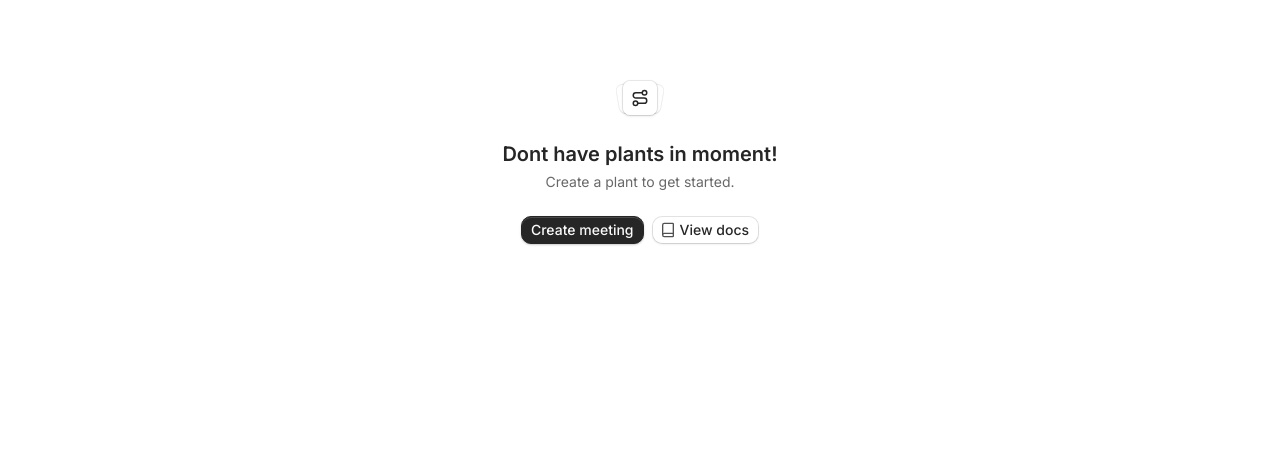
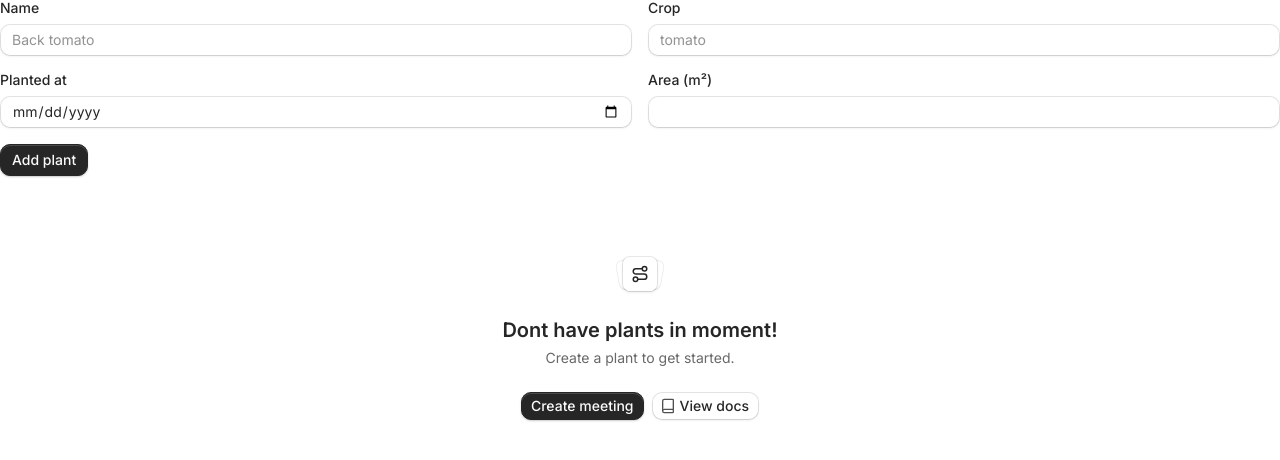
Before and after one commit to osmeninos/garden-log, a Next.js app: page / in a window 1280 px wide. Shown: the top 460 px of the page. Built offline with nearby package versions, Linux system fonts and the light colour scheme.

Commit message:
feat: completing the form stage to carry out the creation stage

```diff
--- a/app/page.tsx
+++ b/app/page.tsx
@@ -3,7 +3,7 @@
 import { useEffect, useState } from "react";
 import PlantForm from "@/components/plant-form/plant-form";
 import PlantsList from "@/components/plant-list/plant-list";
-import { loadPlants } from "@/lib/storage";
+import { loadPlants, savePlants } from "@/lib/storage";
 import type { Plant } from "@/types/plant";
 
 export default function Home() {
@@ -12,9 +12,16 @@ export default function Home() {
 		setPlantItem(loadPlants());
 	}, []);
 
+	function addPlant(plant: Plant) {
+		const next = [...plantItem, plant];
+		setPlantItem(next);
+		savePlants(next);
+	}
 	return (
 		<div>
-			<div>{/* <PlantForm /> */}</div>
+			<div>
+				<PlantForm onAdd={addPlant} />
+			</div>
 			<div>
 				<PlantsList plants={plantItem} />
 			</div>
--- a/components/plant-form/plant-form.tsx
+++ b/components/plant-form/plant-form.tsx
@@ -1,51 +1,55 @@
 "use client";
 
-import { Plant } from "@/types/plant";
+import type React from "react";
+import { Field, FieldLabel } from "@/components/ui/field";
+import { Input } from "@/components/ui/input";
+import type { Plant } from "@/types/plant";
+import { Button } from "../ui/button";
 
-const PlantForm = ({ plants }: { plants: Plant[] }) => {
-	// if (plants.length > 0) {
-	// 	return (
-	// 		<Dialog>
-	// 			<DialogTrigger render={<Button variant="outline" />}>
-	// 				Open Dialog
-	// 			</DialogTrigger>
-	// 			<DialogPopup className="sm:max-w-sm">
-	// 				<DialogHeader>
-	// 					<DialogTitle>Edit profile</DialogTitle>
-	// 					<DialogDescription>
-	// 						Make changes to your profile here. Click save when you&apos;re
-	// 						done.
-	// 					</DialogDescription>
-	// 				</DialogHeader>
-	// 				<Form className="contents">
-	// 					<DialogPanel className="grid gap-4">
-	// 						<Field>
-	// 							<FieldLabel>Name</FieldLabel>
-	// 							<Input defaultValue="Margaret Welsh" type="text" />
-	// 						</Field>
-	// 						<Field>
-	// 							<FieldLabel>Username</FieldLabel>
-	// 							<Input defaultValue="@maggie.welsh" type="text" />
-	// 						</Field>
-	// 					</DialogPanel>
-	// 					<DialogFooter>
-	// 						<DialogClose render={<Button variant="ghost" />}>
-	// 							Cancel
-	// 						</DialogClose>
-	// 						<Button type="submit">Save</Button>
-	// 					</DialogFooter>
-	// 				</Form>
-	// 			</DialogPopup>
-	// 		</Dialog>
-	// 	);
-	// }
+const PlantForm = ({ onAdd }: { onAdd: (plant: Plant) => void }) => {
+	function handleSubmit(e: React.FormEvent<HTMLFormElement>) {
+		e.preventDefault();
+		const form = e.currentTarget;
+		const data = new FormData(form);
+
+		onAdd({
+			id: crypto.randomUUID(),
+			name: String(data.get("name")),
+			crop: String(data.get("crop")),
+			plantedAt: String(data.get("plantedAt")),
+			area: Number(data.get("area")),
+		});
+
+		form.reset();
+	}
+
 	return (
 		<div>
-			<div>
-				{/* {plants.map((plants) => ( */}
-				{/* // <Card key={plants.id}>{plants.name}</Card> */}
-				{/* // ))} */}
-			</div>
+			<form className="grid gap-4 sm:grid-cols-2" onSubmit={handleSubmit}>
+				<Field>
+					<FieldLabel>Name</FieldLabel>
+					<Input name="name" placeholder="Back tomato" required type="text" />
+				</Field>
+
+				<Field>
+					<FieldLabel>Crop</FieldLabel>
+					<Input name="crop" placeholder="tomato" required type="text" />
+				</Field>
+
+				<Field>
+					<FieldLabel>Planted at</FieldLabel>
+					<Input name="plantedAt" required type="date" />
+				</Field>
+
+				<Field>
+					<FieldLabel>Area (m²)</FieldLabel>
+					<Input min="0" name="area" required step="0.1" type="number" />
+				</Field>
+
+				<div className="sm:col-span-2">
+					<Button type="submit">Add plant</Button>
+				</div>
+			</form>
 		</div>
 	);
 };
```
